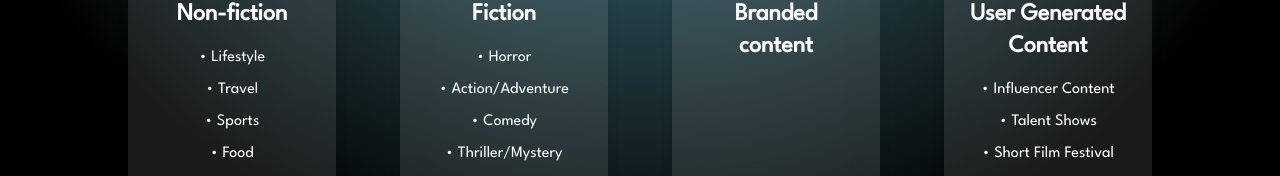
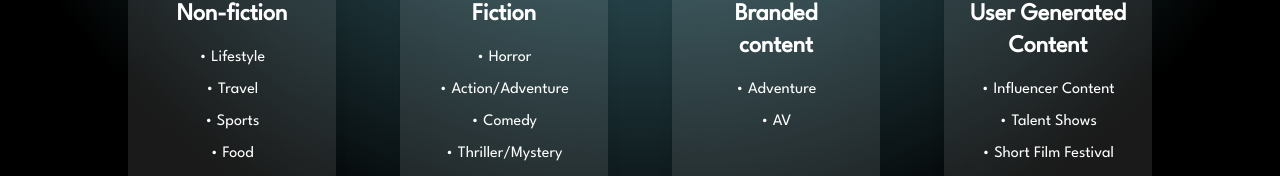
Before and after one commit to lensvaultstudios/lensvaultstudios, a React (Vite) app: page /WhatWeDo in a window 1280 px wide. Shown: the part 414-590 px from the top of the page. Built offline with nearby package versions, Linux system fonts and the light colour scheme; a web font is replaced by a local one.

Commit message:
what we do updated

```diff
--- a/src/pages/WhatWeDo.jsx
+++ b/src/pages/WhatWeDo.jsx
@@ -21,7 +21,10 @@ const WhatWeDo = () => {
     {
       title: "Branded content",
       logo: "/brand.png",
-      items: [],
+      items: [
+        "Adventure",
+        "AV",
+      ],
     },
     {
       title: "User Generated Content",
```
